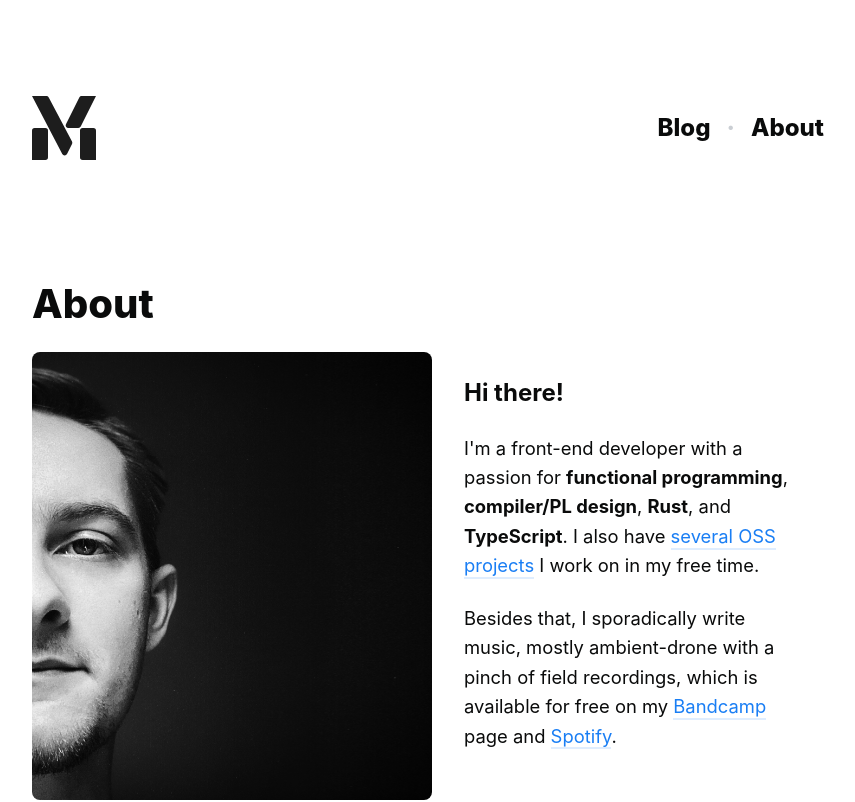
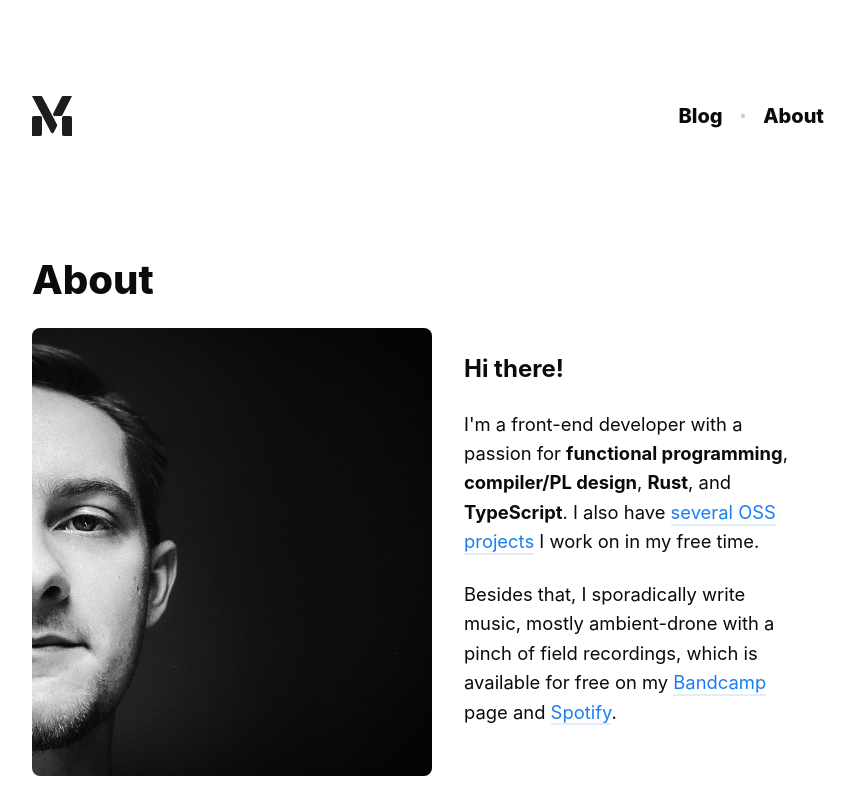
Before and after one commit to norskeld/nrsk.dev, a Next.js app: page /about in a window 1280 px wide. Shown: the top 802 px of the page, without its empty margins (208-1063 px from the left). Built offline with nearby package versions, Linux system fonts and the light colour scheme.

Commit message:
refactor: change logo and nav links size

```diff
--- a/src/components/shared/logo.tsx
+++ b/src/components/shared/logo.tsx
@@ -20,10 +20,10 @@ const shake = keyframes`
 
 const logoCss = css`
   display: block;
-  height: 3rem;
+  height: 2rem;
 
   @media screen and (min-width: 560px) {
-    height: 4rem;
+    height: 2.5rem;
   }
 
   &:hover path {
--- a/src/components/shared/nav.tsx
+++ b/src/components/shared/nav.tsx
@@ -48,7 +48,7 @@ const linksCss = css`
 
 const linkCss = css`
   padding: 0 0.5rem;
-  font-size: 1.5rem;
+  font-size: 1.25rem;
   font-weight: 800;
 
   &:hover {
```
